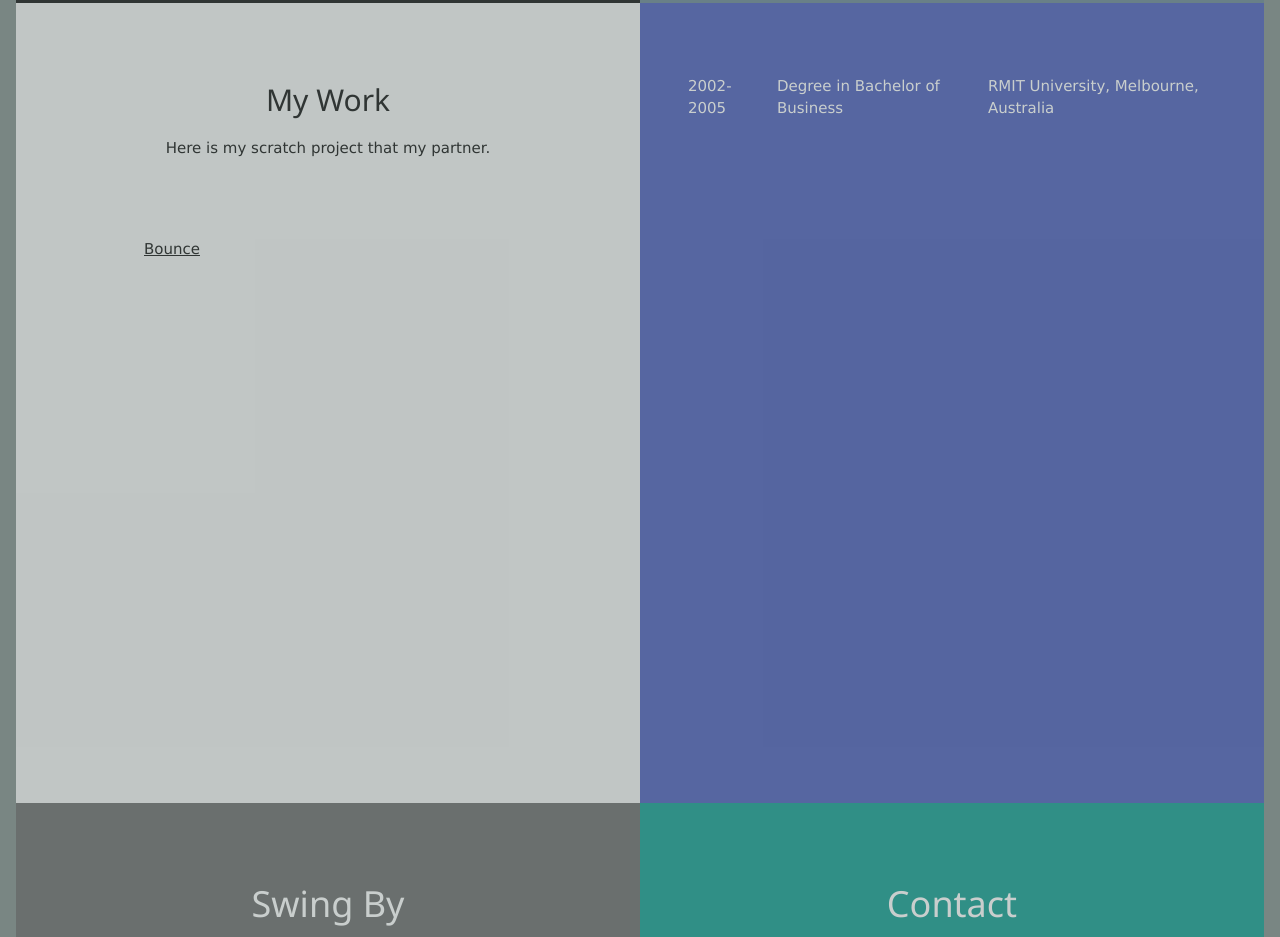
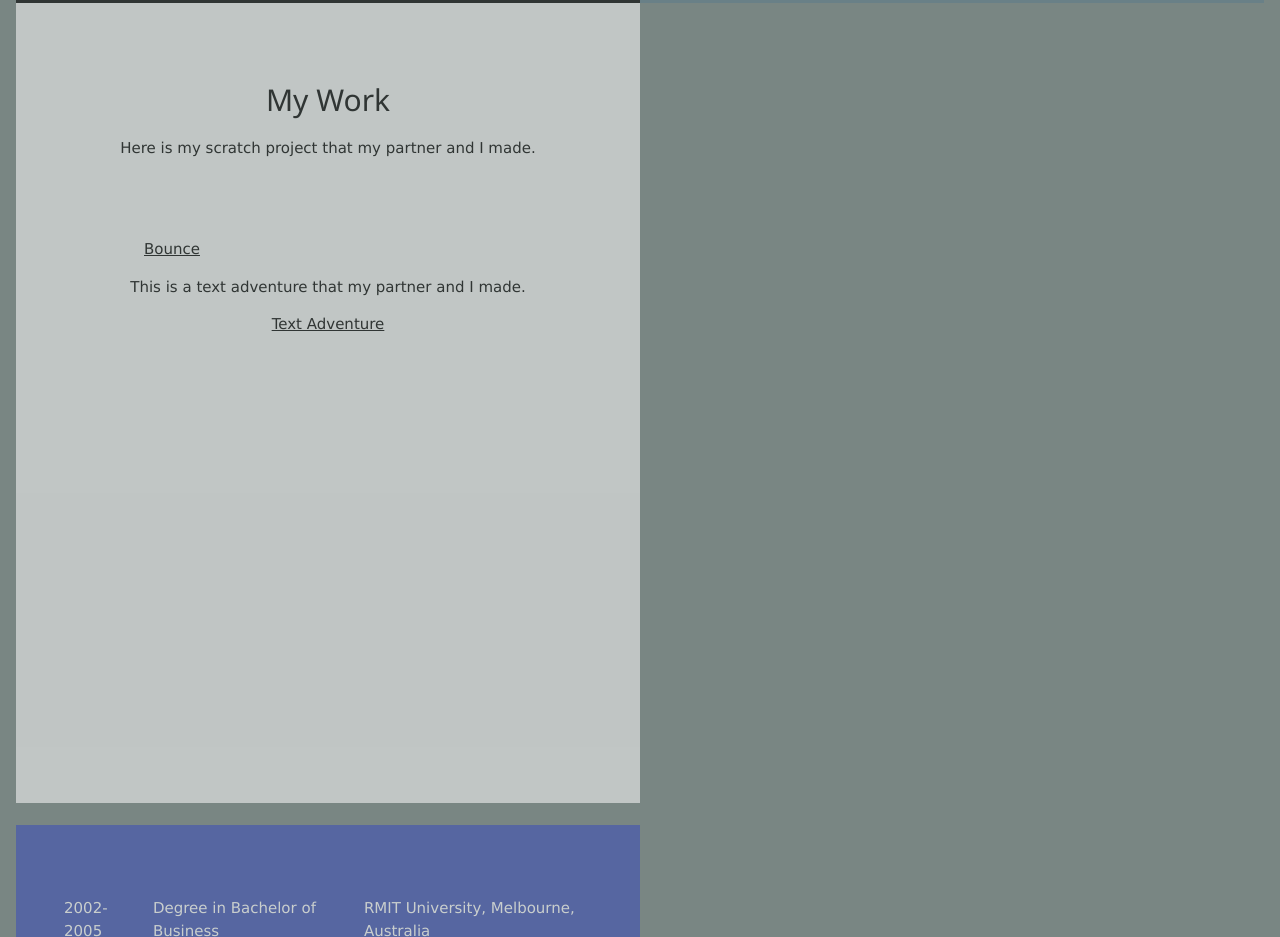
Before and after one commit to RosyAnaya101/RA2018, a plain HTML site: page workspace/portfolio.html in a window 1280 px wide. Shown: the part 1032-1969 px from the top of the page. Drawn offline with nearby package versions, Linux system fonts and the light colour scheme.

Commit message:
Update portfolio.html

```diff
--- a/workspace/portfolio.html
+++ b/workspace/portfolio.html
@@ -53,12 +53,18 @@
   <div class="w3-half w3-light-grey w3-center" style="min-height:800px" id="work">
     <div class="w3-padding-64">
       <h2>My Work</h2>
-      <p>Here is my scratch project that my partner.</p>
+      <p>Here is my scratch project that my partner and I made.</p>
     </div>
     <div class="w3-row">
       <div class="w3-half">
        <a href="https://scratch.mit.edu/projects/253083869/">Bounce</a>
       </div>
+      </div>
+      <p>This is a text adventure that my partner and I made.</p>
+      <!--</div>-->
+      <!--<div class="w3-row">-->
+      <!--<div class="w3-half">-->
+       <a href="https://repl.it/@RosyAnaya/Zombie-Land">Text Adventure</a>
     </div>
 
     <div class="w3-row w3-hide-small">
```
